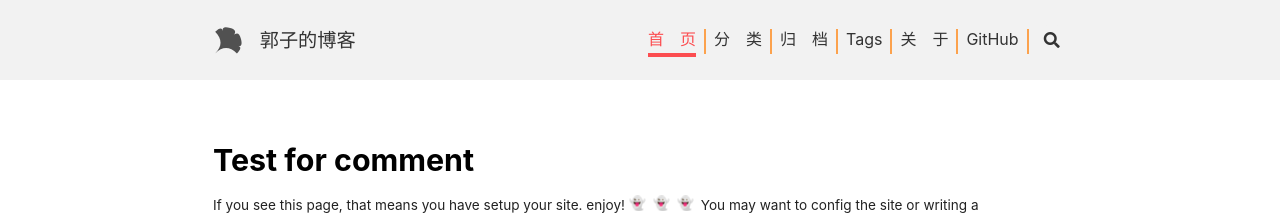
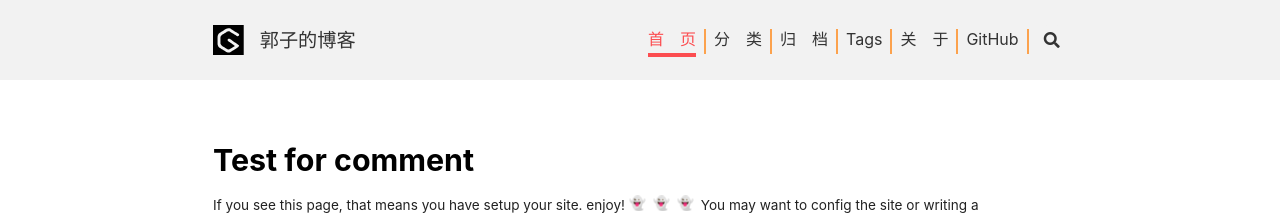
Before and after one commit to shines77/shines77.github.io, a Jekyll site: the page built from index.html, in a window 1280 px wide. Shown: the top 215 px of the page. Built offline with Jekyll 4.4.1, drawn with Linux system fonts in a browser that asks for light colours; nearby versions of some CDN libraries; emoji names are drawn with the system emoji font; the list of posts is cut into pages by our own code.

Commit message:
更换了 favicon 和 logo.svg;
Signed-off-by: shines77 <gz_shines@msn.com>

```diff
--- a/_includes/head/favicon.html
+++ b/_includes/head/favicon.html
@@ -1,23 +1,23 @@
 <!-- start favicons snippet, use https://realfavicongenerator.net/ -->
-{%- include snippets/prepend-baseurl.html path='/assets/apple-touch-icon.png' -%}
+{%- include snippets/prepend-baseurl.html path='/assets/apple-touch-icon.png?v=WGodlOLR9j' -%}
 <link rel="apple-touch-icon" sizes="180x180" href="{{ __return }}">
 
-{%- include snippets/prepend-baseurl.html path='/assets/favicon-32x32.png' -%}
+{%- include snippets/prepend-baseurl.html path='/assets/favicon-32x32.png?v=WGodlOLR9j' -%}
 <link rel="icon" type="image/png" sizes="32x32" href="{{ __return }}">
 
-{%- include snippets/prepend-baseurl.html path='/assets/favicon-16x16.png' -%}
+{%- include snippets/prepend-baseurl.html path='/assets/favicon-16x16.png?v=WGodlOLR9j' -%}
 <link rel="icon" type="image/png" sizes="16x16" href="{{ __return }}">
 
-{%- include snippets/prepend-baseurl.html path='/assets/site.webmanifest' -%}
+{%- include snippets/prepend-baseurl.html path='/assets/site.webmanifest?v=WGodlOLR9j' -%}
 <link rel="manifest" href="{{ __return }}">
 
-{%- include snippets/prepend-baseurl.html path='/assets/safari-pinned-tab.svg' -%}
-<link rel="mask-icon" href="{{ __return }}" color="#fc4d50">
+{%- include snippets/prepend-baseurl.html path='/assets/safari-pinned-tab.svg?v=WGodlOLR9j' -%}
+<link rel="mask-icon" href="{{ __return }}" color="#5bbad5">
 
-{%- include snippets/prepend-baseurl.html path='/assets/favicon.ico' -%}
+{%- include snippets/prepend-baseurl.html path='/assets/favicon.ico?v=WGodlOLR9j' -%}
 <link rel="shortcut icon" href="{{ __return }}">
 
-<meta name="msapplication-TileColor" content="#ffc40d">
+<meta name="msapplication-TileColor" content="#da532c">
 
 {%- include snippets/prepend-baseurl.html path='/assets/browserconfig.xml' -%}
 <meta name="msapplication-config" content="{{ __return }}">
--- a/assets/browserconfig.xml
+++ b/assets/browserconfig.xml
@@ -2,8 +2,8 @@
 <browserconfig>
     <msapplication>
         <tile>
-            <square150x150logo src="assets/mstile-150x150.png"/>
-            <TileColor>#b91d47</TileColor>
+            <square150x150logo src="/mstile-150x150.png?v=WGodlOLR9j"/>
+            <TileColor>#da532c</TileColor>
         </tile>
     </msapplication>
 </browserconfig>
```
Also changed, not shown: _includes/svg/logo-old.svg (added), _includes/svg/logo.svg, assets/android-chrome-192x192.png, assets/android-chrome-512x512.png, assets/apple-touch-icon.png, assets/favicon-16x16.png, assets/favicon-32x32.png, assets/favicon.ico, assets/images/logo/logo-old.svg (added), assets/images/logo/logo.svg, assets/mstile-150x150.png, assets/safari-pinned-tab.svg, assets/site.webmanifest, favicon-old.ico (added), 1 more files.
